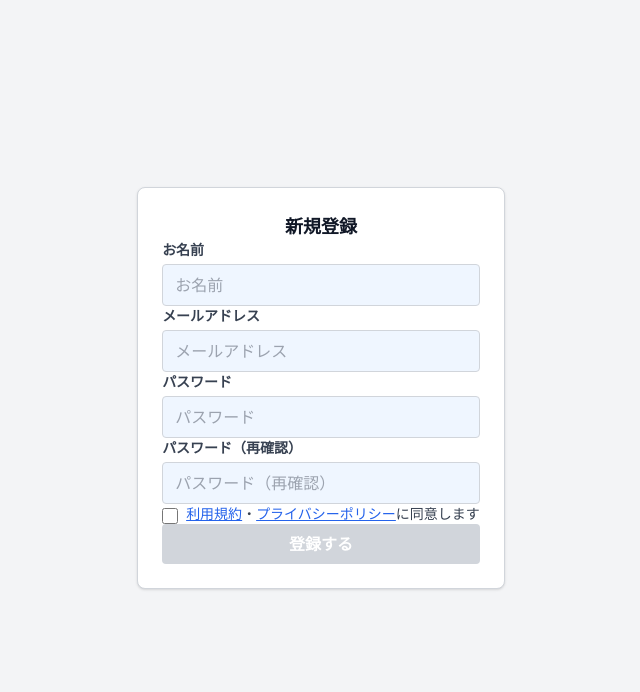
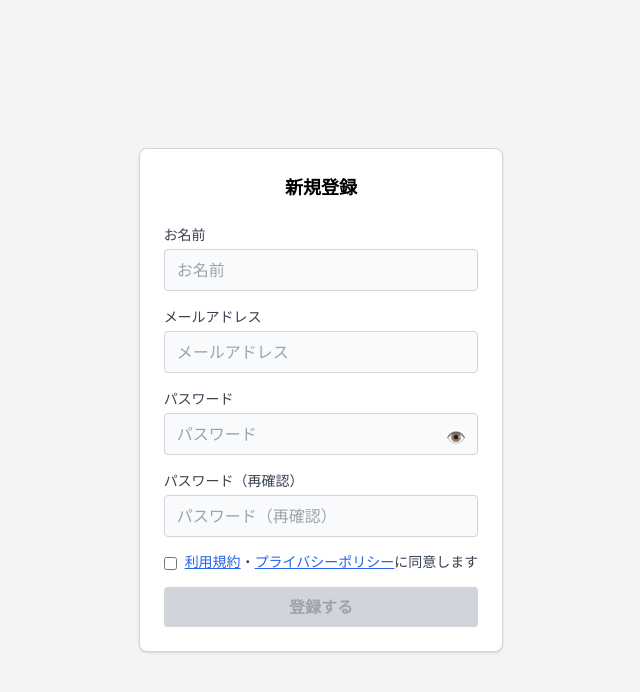
Before and after one commit to teishito/step4-richconnections-front, a Next.js app: page /signup in a window 1280 px wide. Shown: the top 692 px of the page, without its empty margins (319-959 px from the left). Built offline with nearby package versions, Linux system fonts and the light colour scheme.

Commit message:
Update Signup.jsx

```diff
--- a/components/Signup.jsx
+++ b/components/Signup.jsx
@@ -31,81 +31,82 @@ export default function Signup() {
     <div className="flex flex-col items-center justify-center min-h-screen bg-gray-100 px-4">
       <form
         onSubmit={handleSignup}
-        className="bg-white border border-gray-300 p-6 rounded-lg w-full max-w-md shadow mb-6"
+        className="bg-white border border-gray-300 p-6 rounded-lg w-full max-w-md shadow space-y-4"
       >
-        <h2 className="text-lg font-bold text-center text-gray-900">新規登録</h2>
+        <h2 className="text-center text-lg font-semibold mb-6">新規登録</h2>
 
-        <div>
-          <label className="block text-sm font-semibold text-gray-700 mb-1">お名前</label>
+        <div className="mb-4">
+          <label className="block text-sm font-medium text-gray-700 mb-1">お名前</label>
           <input
             type="text"
             placeholder="お名前"
             value={name}
             onChange={(e) => setName(e.target.value)}
-            className="w-full bg-blue-50 border border-gray-300 rounded px-3 py-2 focus:outline-none focus:ring-2 focus:ring-blue-300"
+            className="w-full border border-gray-300 rounded px-3 py-2 bg-gray-50 focus:outline-none focus:ring-2 focus:ring-blue-400"
             required
           />
         </div>
 
-        <div>
-          <label className="block text-sm font-semibold text-gray-700 mb-1">メールアドレス</label>
+        <div className="mb-4">
+          <label className="block text-sm font-medium text-gray-700 mb-1">メールアドレス</label>
           <input
             type="email"
             placeholder="メールアドレス"
             value={email}
             onChange={(e) => setEmail(e.target.value)}
-            className="w-full bg-blue-50 border border-gray-300 rounded px-3 py-2 focus:outline-none focus:ring-2 focus:ring-blue-300"
+            className="w-full border border-gray-300 rounded px-3 py-2 bg-gray-50 focus:outline-none focus:ring-2 focus:ring-blue-400"
             required
           />
         </div>
 
-        <div>
-          <label className="block text-sm font-semibold text-gray-700 mb-1">パスワード</label>
+        <div className="mb-4 relative">
+          <label className="block text-sm font-medium text-gray-700 mb-1">パスワード</label>
           <input
             type="password"
             placeholder="パスワード"
             value={password}
             onChange={(e) => setPassword(e.target.value)}
-            className="w-full bg-blue-50 border border-gray-300 rounded px-3 py-2 focus:outline-none focus:ring-2 focus:ring-blue-300"
+            className="w-full border border-gray-300 rounded px-3 py-2 bg-gray-50 focus:outline-none focus:ring-2 focus:ring-blue-400"
             required
           />
+          <span className="absolute right-3 top-9 text-gray-400 cursor-pointer">👁️</span>
         </div>
 
-        <div>
-          <label className="block text-sm font-semibold text-gray-700 mb-1">パスワード（再確認）</label>
+        <div className="mb-4 relative">
+          <label className="block text-sm font-medium text-gray-700 mb-1">パスワード（再確認）</label>
           <input
             type="password"
             placeholder="パスワード（再確認）"
             value={confirmPassword}
             onChange={(e) => setConfirmPassword(e.target.value)}
-            className="w-full bg-blue-50 border border-gray-300 rounded px-3 py-2 focus:outline-none focus:ring-2 focus:ring-blue-300"
+            className="w-full border border-gray-300 rounded px-3 py-2 bg-gray-50 focus:outline-none focus:ring-2 focus:ring-blue-400"
             required
           />
         </div>
 
-        <div className="flex items-start space-x-2 text-sm text-gray-700">
+        <div className="mb-4 flex items-start text-sm text-gray-700 space-x-2">
           <input
             type="checkbox"
             id="agree"
             checked={agreed}
             onChange={(e) => setAgreed(e.target.checked)}
-            className="w-4 h-4 mt-1"
+            className="mt-1"
           />
-          <label htmlFor="agree">
-            <span>
-              <a href="#" className="text-blue-600 underline">利用規約</a>・
-              <a href="#" className="text-blue-600 underline">プライバシーポリシー</a>
-              に同意します
-            </span>
+          <label htmlFor="agree" className="leading-tight">
+            <span className="text-blue-600 underline cursor-pointer">利用規約</span>・
+            <span className="text-blue-600 underline cursor-pointer">プライバシーポリシー</span>
+            に同意します
           </label>
         </div>
 
         <button
           type="submit"
           disabled={!agreed}
-          className={`w-full text-white font-semibold py-2 rounded transition ${
-            agreed ? "bg-blue-600 hover:bg-blue-700" : "bg-gray-300 cursor-not-allowed"
-          }`}
+          className={`w-full py-2 rounded font-semibold ${
+            agreed
+              ? "bg-blue-600 text-white hover:bg-blue-700"
+              : "bg-gray-300 text-gray-400 cursor-not-allowed"
+          } transition`}
         >
           登録する
         </button>
```
